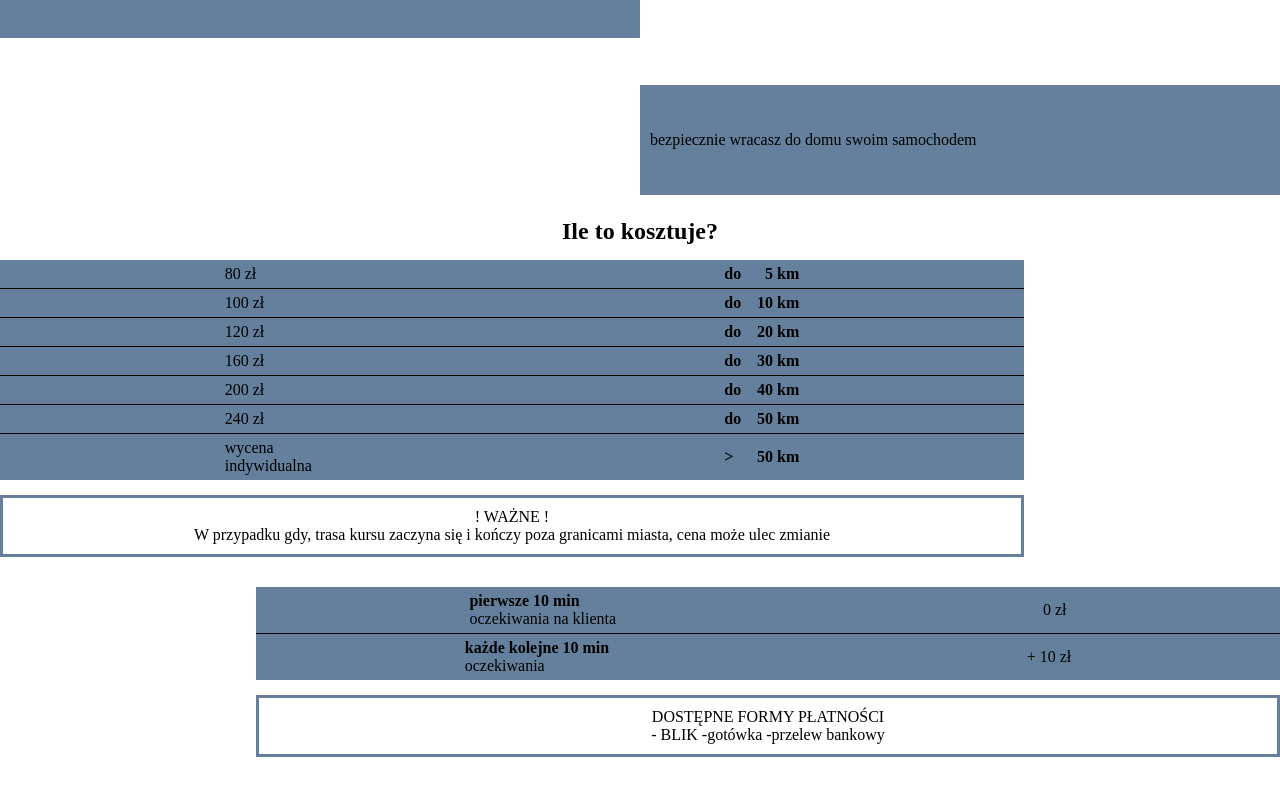
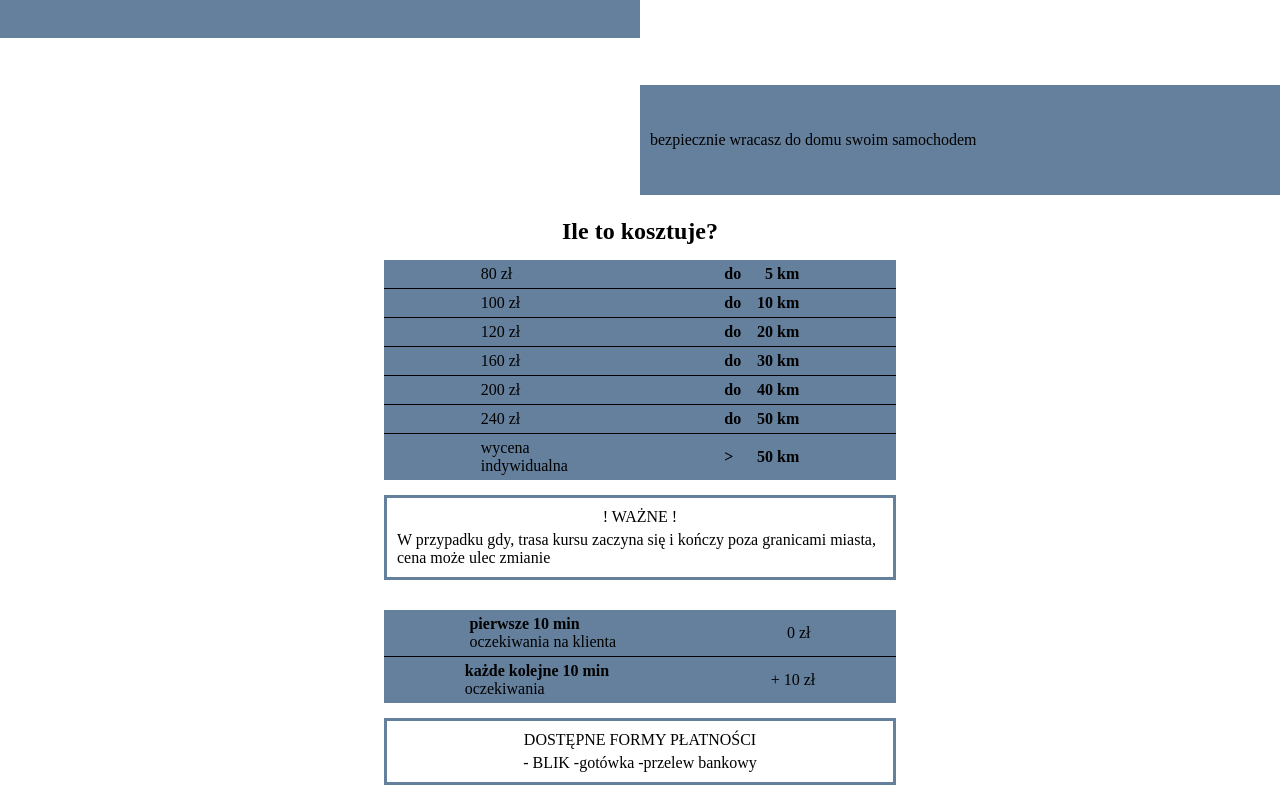
Before and after one commit to kj-ninja/call-lorenzo, a React (Create React App) app: page / in a window 1280 px wide. Shown: the part 531-1331 px from the top of the page. Before the commit the page ends 1303 px from the top, so only its background shows below. Built offline with nearby package versions, Linux system fonts and the light colour scheme.

Commit message:
add breakpoint for pc

```diff
--- a/src/components/HowMuchIsIt/index.tsx
+++ b/src/components/HowMuchIsIt/index.tsx
@@ -21,7 +21,7 @@ const HowMuchIsIt = () => {
         ))}
         </div>
         <ImportantNotes>
-          <span>! WAŻNE !</span>
+          <span className="text-margin">! WAŻNE !</span>
           <span>W przypadku gdy, trasa kursu zaczyna się i kończy poza granicami miasta, cena może ulec zmianie</span>
         </ImportantNotes>
       </Pricing>
@@ -39,11 +39,10 @@ const HowMuchIsIt = () => {
           ))}
         </div>
         <ImportantNotes>
-          <span>DOSTĘPNE FORMY PŁATNOŚCI</span>
+          <span className="text-margin">DOSTĘPNE FORMY PŁATNOŚCI</span>
           <span>- BLIK -gotówka -przelew bankowy</span>
         </ImportantNotes>
       </AdditionalFees>
-
 
     </StyledHowMuchIsIt>
   )
--- a/src/components/HowMuchIsIt/styles.ts
+++ b/src/components/HowMuchIsIt/styles.ts
@@ -1,8 +1,10 @@
 import styled from "styled-components";
+import breakpoint from "../../styles/breakpoint";
 
 export const StyledHowMuchIsIt = styled.section`
   display: flex;
   flex-direction: column;
+
 
   h2 {
     text-align: center;
@@ -38,7 +40,12 @@ export const Pricing = styled.div`
   .table-row__km-cells__text {
     font-weight: bolder;
   }
-`
+
+  @media only screen and ${breakpoint.device.pc} {
+    align-self: center;
+    width: 40%;
+  }
+`;
 
 export const AdditionalFees = styled.div`
   width: 80%;
@@ -61,7 +68,12 @@ export const AdditionalFees = styled.div`
   .table-row__text-style {
     font-weight: bold;
   }
-`
+
+  @media only screen and ${breakpoint.device.pc} {
+    align-self: center;
+    width: 40%;
+  }
+`;
 
 export const ImportantNotes = styled.div`
   width: 100%;
@@ -71,4 +83,10 @@ export const ImportantNotes = styled.div`
   margin: 15px 0;
   padding: 10px;
   border: 3px solid ${(props) => props.theme.colors.secondaryColor};
-`
+
+  @media only screen and ${breakpoint.device.pc} {
+    .text-margin {
+      margin-bottom: 5px;
+    }
+  }
+`;
--- /dev/null
+++ b/src/styles/breakpoint.ts
@@ -0,0 +1,13 @@
+const size = {
+  pc: '900px',
+}
+export const device = {
+  pc: `(min-width: ${size.pc})`
+}
+
+const resolution = {
+  size,
+  device
+}
+
+export default resolution;
```
